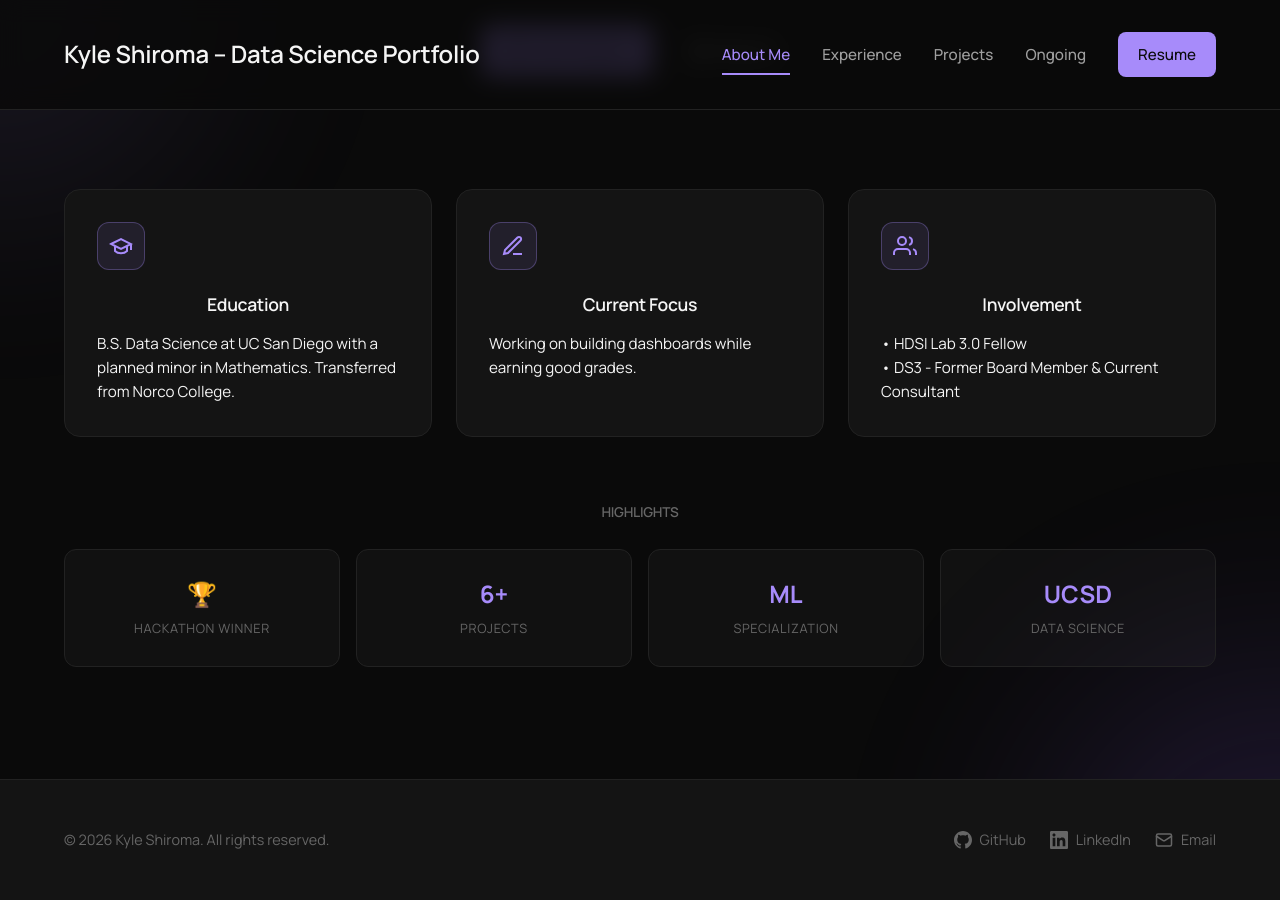
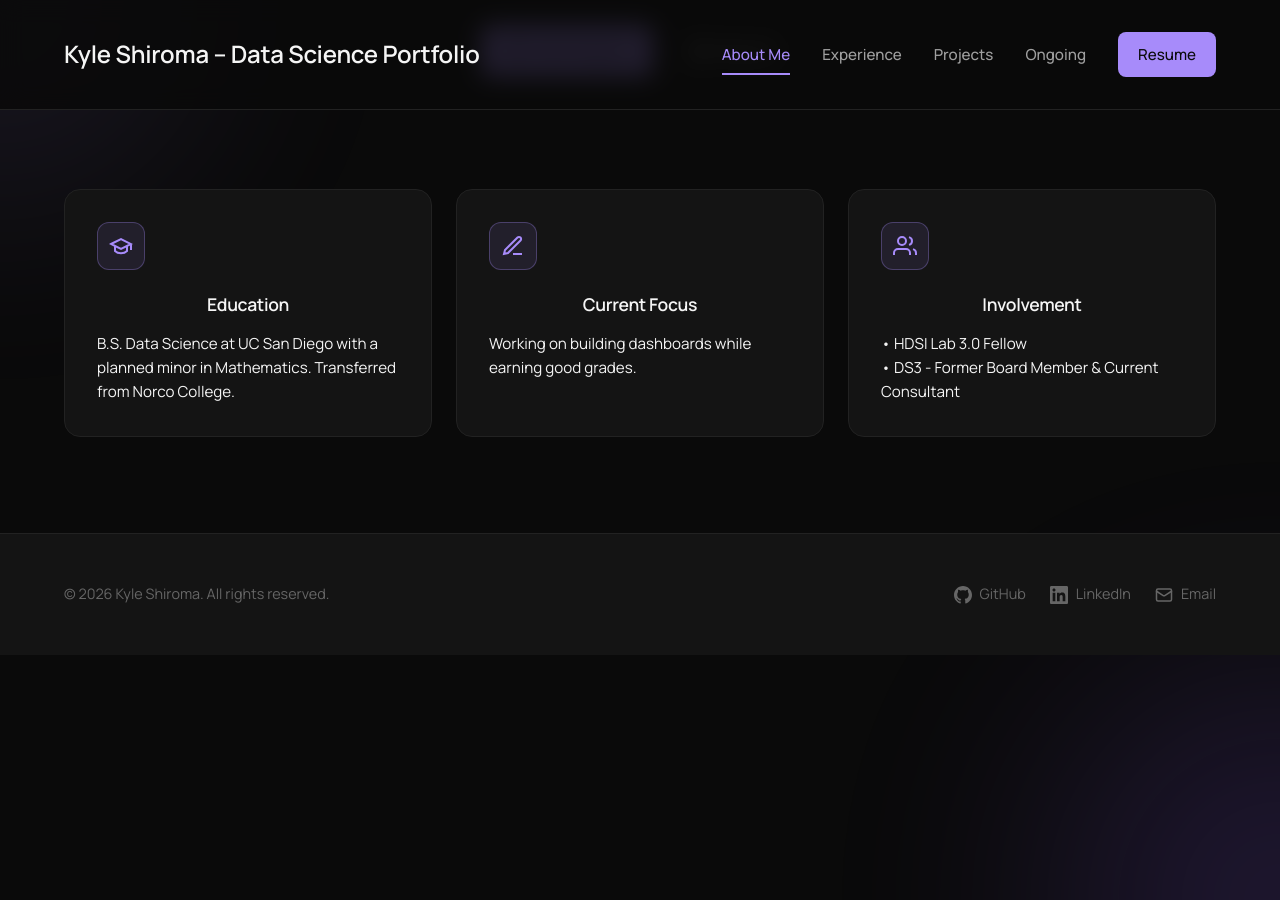
Before and after one commit to k-shiroma-code/k-shiroma-code.github.io, a Jekyll site: the page built from index.md, in a window 1280 px wide and 900 px high, scrolled down 515 px. Built offline with Jekyll 4.4.1, drawn with Linux system fonts in a browser that asks for light colours; some web fonts are replaced.

Commit message:
Update index.md

```diff
--- a/index.md
+++ b/index.md
@@ -612,28 +612,3 @@ permalink: /
     </p>
   </div>
 </section>
-
-<!-- Highlights -->
-<section class="highlights-section">
-  <h2 class="section-header">Highlights</h2>
-  <div class="highlights-grid">
-    <div class="highlight-item">
-      <span class="highlight-value">🏆</span>
-      <span class="highlight-label">Hackathon Winner</span>
-    </div>
-    <div class="highlight-item">
-      <span class="highlight-value">6+</span>
-      <span class="highlight-label">Projects</span>
-    </div>
-    <div class="highlight-item">
-      <span class="highlight-value">ML</span>
-      <span class="highlight-label">Specialization</span>
-    </div>
-    <div class="highlight-item">
-      <span class="highlight-value">UCSD</span>
-      <span class="highlight-label">Data Science</span>
-    </div>
-  </div>
-</section>
-
-</div>
```
